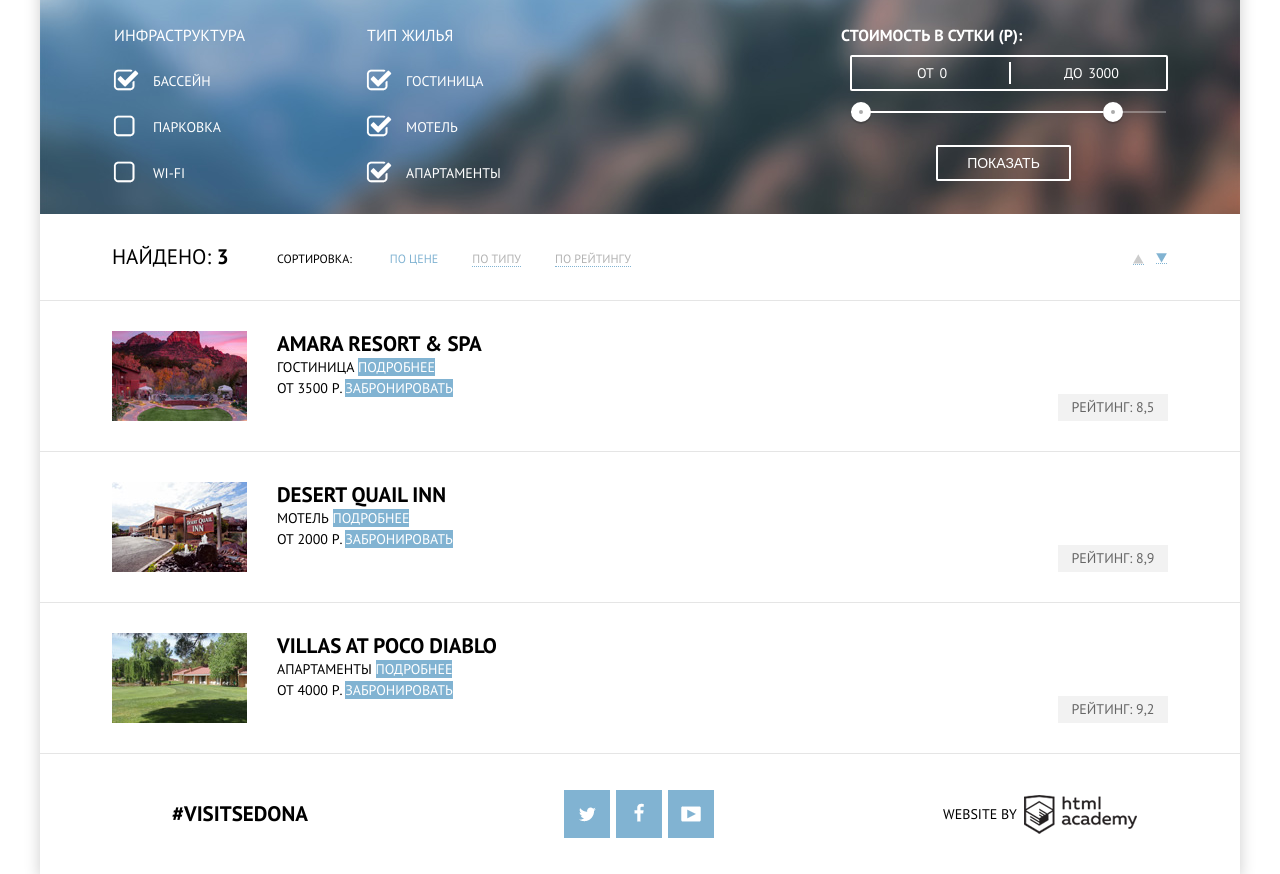
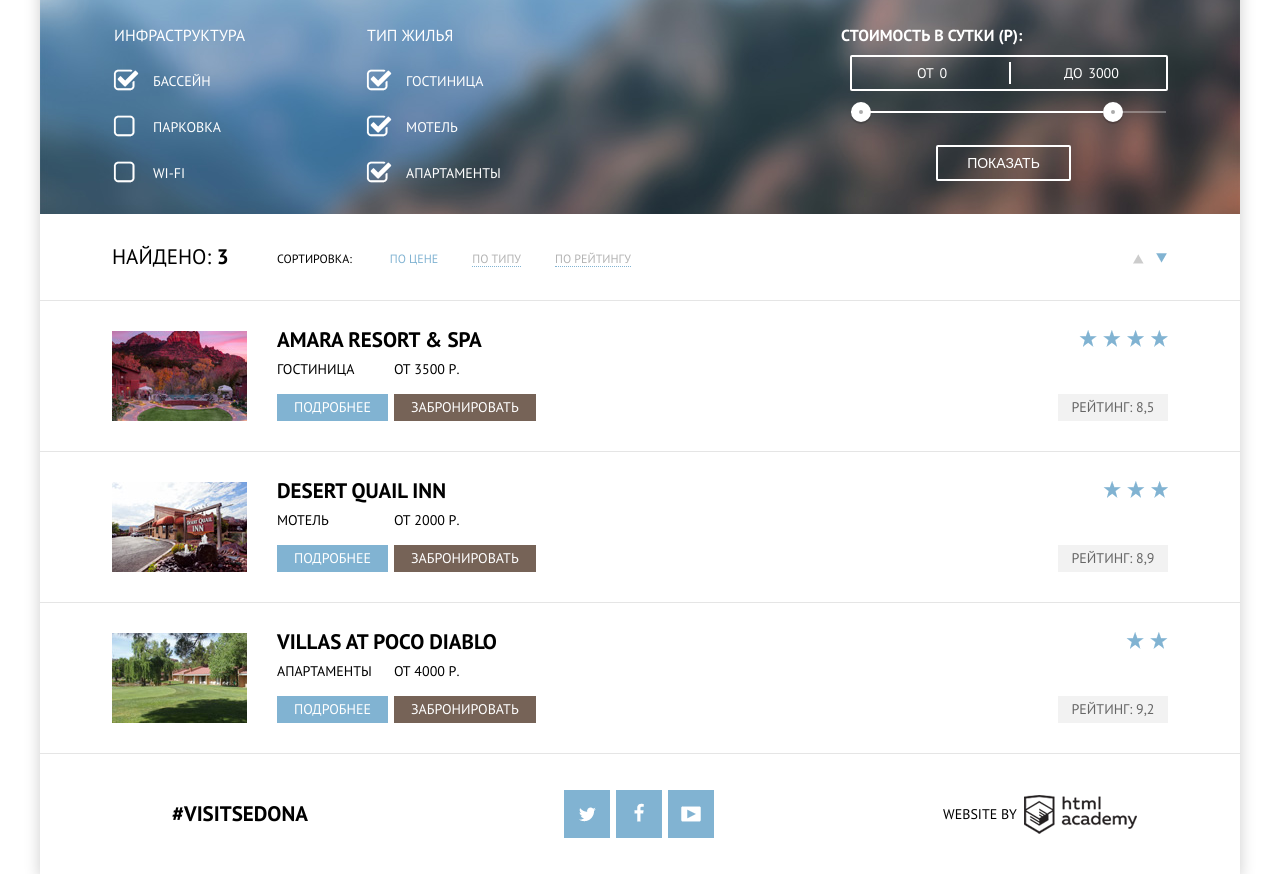
Before and after one commit to polinery/321323-sedona, a plain HTML site: page hotels.html in a window 1280 px wide. Shown: the part 59-933 px from the top of the page. Drawn offline with Linux system fonts and the light colour scheme.

Commit message:
Застилизованы строки гостиниц

```diff
--- a/css/style.css
+++ b/css/style.css
@@ -651,6 +651,7 @@ color: #766357;
 	padding-top: 28px;
 	padding-bottom: 5px;
 	background: url("../img/background_filter.jpg") no-repeat;
+    background-size: cover;
 }
 
 .options {
@@ -873,11 +874,6 @@ color: #766357;
   margin-left: 34px;
 }
 
-.sorting-item-active a {
-  color: #81b3d2;
-  border-bottom: 0;
-}
-
 .sorting-item a:hover {
   color: #81b3d2;
   border-bottom: 1px dotted #81b3d2;
@@ -892,11 +888,13 @@ color: #766357;
   margin-left: 0;
 }
 
-.sorting-item:nth-child(2) a {
+.sorting-item-active a {
   margin-left: 38px;
+  border-bottom: 0;
+  color: #81b3d2;
 }
 
-.sorting-item:nth-child(5) {
+.sorting-arrow {
   float: right;
   font-size: 0px;
 }
@@ -933,6 +931,10 @@ color: #766357;
     background-position: -25px -646px;
 }
 
+.sorting-down a {
+  border-bottom: 0;
+}
+
 .sorting-down:hover {
     background-position: -25px -586px;
 }
@@ -957,7 +959,6 @@ color: #766357;
 
 /*Результат */
 .hotel {
-	position: relative;
 	padding: 30px 72px;
 	border-bottom: 1px solid #e5e5e5;
 }
@@ -973,51 +974,116 @@ color: #766357;
 
 .hotel-description {
 	float: left;
+    width: 600px;
 }
 
 .hotel-description a {
 	text-decoration: none;
 }
 
-.hotel-description>a {
+.hotel-title {
+  float: left;
+  display: block;
+  width: 600px;
 	color: #000000;
 	text-transform: uppercase;
 	font-weight: 700;
 	font-size: 21px;
 	line-height: 26px;
+  margin-top: -4px;
+  margin-bottom: 6px;
+}
+
+.description-collumn {
+  float: left;
+  margin-right: 6px;
 }
 
 .description-collumn span {
+  display: block;
 	color: #000000;
 	text-transform: uppercase;
 	font-size: 14px;
 	line-height: 21px;
+  margin-bottom: 14px;
 }
 
-.description-collumn a {
-	background-color: #81b3d2;
+.btn-hotel {
+  display: block;
 	color: #ffffff;
 	text-transform: uppercase;
 	font-size: 14px;
 	line-height: 21px;
+  padding: 3px 17px;
+}
+
+.btn-brown {
+	background-color: #766357;
+}
+
+.btn-blau {
+	background-color: #81b3d2;
+}
+
+.btn-blau:hover {
+	background-color: #669ec0;
+}
+
+.btn-blau:active {
+	background-color: #5496bd;
+	color: rgba(255, 255, 255, 0.3);
+}
+
+.btn-brown:hover {
+	background-color: #604e43;
+}
+
+.btn-brown:active {
+	background-color: #604e43;
+	color: rgba(255, 255, 255, 0.3);
 }
 
 .hotel-rating {
 	float: right;
-    position: absolute;
+  text-align: right;
+}
+
+.star-row {
+  display: inline-block;
+  vertical-align: top;
+  content: "";
+  height: 20px;
+	background: url(../img/sprite.png);
+  margin-bottom: 44px;
+  margin-top: -1px;
+}
+
+.star-four {
+  width: 89px;
+    background-position: -25px -159px;
+}
+
+.star-three {
+    width: 65px;
+    background-position: -25px -92px;
+}
+
+.star-two {
+    width: 42px;
+    background-position: -25px -25px;
+}
+
+.rating-row {
     display: block;
     width: 110px;
-    bottom: 30px;
-    right: 72px;
     color: #666666;
 	text-transform: uppercase;
 	font-size: 14px;
 	line-height: 21px;
     background-color: #f2f2f2;
-    vertical-align: middle;
     padding-top: 3px;
     padding-bottom: 3px;
-    text-align: center
+     text-align: center
 }
 
 /* Подвал */
--- a/hotels.html
+++ b/hotels.html
@@ -70,7 +70,7 @@
 						<li class="sorting-item sorting-item-active"><a href="#">по цене</a></li>
 						<li class="sorting-item"><a href="#">по типу</a></li>
 						<li class="sorting-item"><a href="#">по рейтингу</a></li>
-						<li class="sorting-item">
+						<li class="sorting-arrow">
 							<a class="sorting-up" href="#">up</a>
 							<a class="sorting-down" href="#">down</a>
 						</li>
@@ -79,15 +79,15 @@
 
 				<section class="hotel clearfix">
 					<div class="hotel-photo"><img src="img/amara.jpg" width="135" height="90" alt="Amara resort &amp; spa"></div>
-					<div class="hotel-description">
-						<a href="#">Amara resort &amp; spa</a>
+					<div class="hotel-description clearfix">
+						<a class="hotel-title" href="#">Amara resort &amp; spa</a>
 						<div class="description-collumn">
 							<span>Гостиница</span>
-							<a href="#">Подробнее</a>
+							<a class="btn-hotel btn-blau" href="#">Подробнее</a>
 						</div>
 						<div class="description-collumn">
 							<span>от 3500 р.</span>
-							<a href="#">Забронировать</a>
+							<a class="btn-hotel btn-brown" href="#">Забронировать</a>
 						</div>
 					</div>
 					<div class="hotel-rating">
@@ -101,18 +101,18 @@
 				<section class="hotel clearfix">
 					<div class="hotel-photo"><img src="img/desert.jpg" width="135" height="90" alt="Desert quail inn"></div>
 					<div class="hotel-description">
-						<a href="#">Desert quail inn</a>
+						<a class="hotel-title" href="#">Desert quail inn</a>
 						<div class="description-collumn">
 							<span>Мотель</span>
-							<a href="#">Подробнее</a>
+							<a class="btn-hotel btn-blau" href="#">Подробнее</a>
 						</div>
 						<div class="description-collumn">
 							<span>от 2000 р.</span>
-							<a href="#">Забронировать</a>
+							<a class="btn-hotel btn-brown" href="#">Забронировать</a>
 						</div>
 					</div>
 					<div class="hotel-rating">
-						<div class="star-row star-two"></div>
+						<div class="star-row star-three"></div>
 						<div class="rating-row">
 							Рейтинг: <span>8,9</span>
 						</div>
@@ -122,18 +122,18 @@
 				<section class="hotel clearfix">
 					<div class="hotel-photo"><img src="img/villas.jpg" width="135" height="90" alt="Villas at poco diablo"></div>
 					<div class="hotel-description">
-						<a href="#">Villas at poco diablo</a>
+						<a class="hotel-title" href="#">Villas at poco diablo</a>
 						<div class="description-collumn">
 							<span>Апартаменты</span>
-							<a href="#">Подробнее</a>
+							<a class="btn-hotel btn-blau" href="#">Подробнее</a>
 						</div>
 						<div class="description-collumn">
 							<span>от 4000 р.</span>
-							<a href="#">Забронировать</a>
+							<a class="btn-hotel btn-brown" href="#">Забронировать</a>
 						</div>
 					</div>
 					<div class="hotel-rating">
-						<div class="star-row star-three"></div>
+						<div class="star-row star-two"></div>
 						<div class="rating-row">
 							Рейтинг: <span>9,2</span>
 						</div>
```
